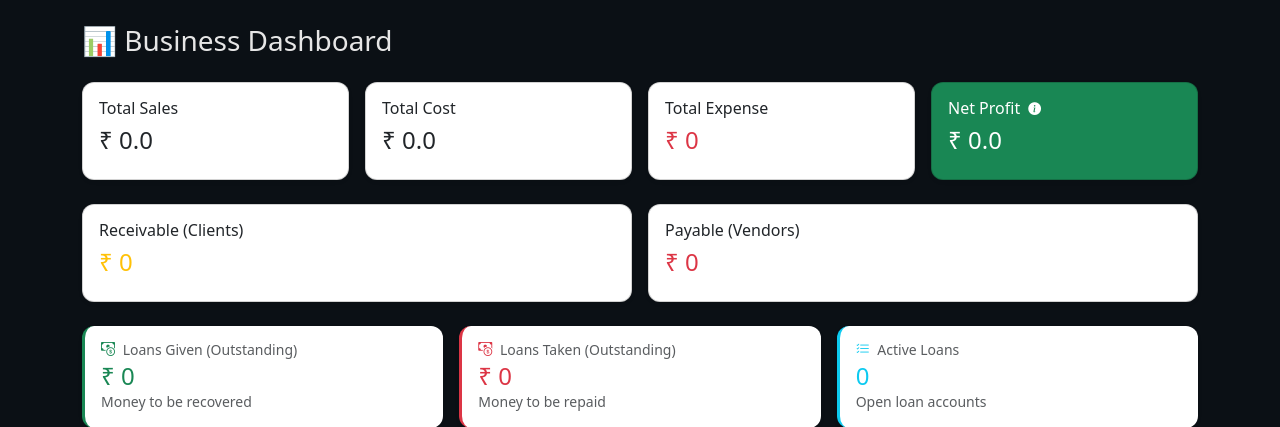
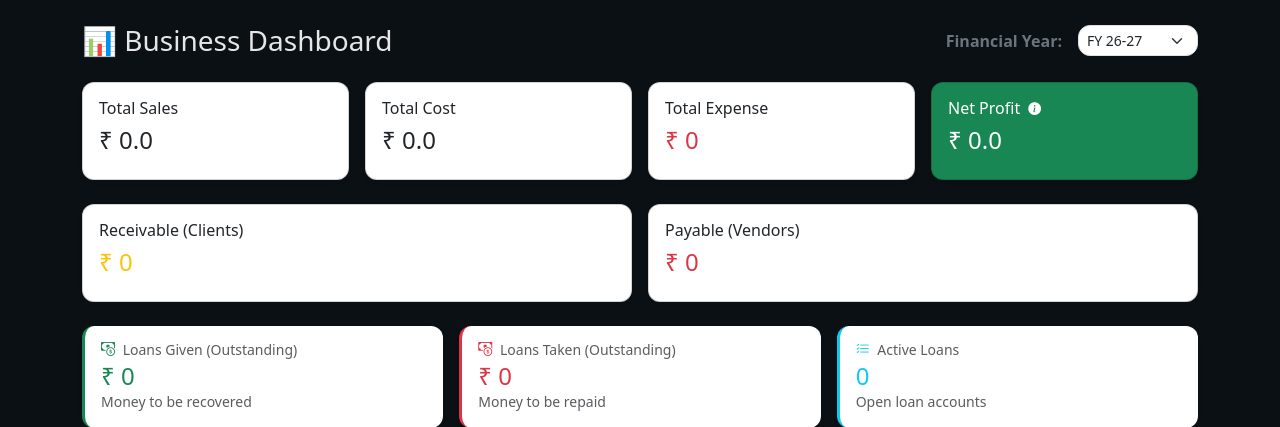
Before and after one commit to yash755/mayachem, a Flask app: page / in a window 1280 px wide. Shown: the part 135-562 px from the top of the page. Run offline with Flask 3, Linux system fonts and the light colour scheme; the visitor is signed in with stand-in values (Sample User, id 1); data that the repository does not hold is empty; some libraries are stand-ins or nearby versions.

Commit message:
Add Financial Year filter to Business Dashboard

```diff
--- a/app.py
+++ b/app.py
@@ -723,9 +723,37 @@ def register_routes(app: Flask) -> None:
         session.clear()
         return redirect(url_for("login"))
 
+    def get_current_fy(date_obj=None):
+        if not date_obj:
+            date_obj = datetime.now()
+        year = date_obj.year
+        if date_obj.month >= 4:
+            return f"{str(year)[-2:]}-{str(year+1)[-2:]}"
+        else:
+            return f"{str(year-1)[-2:]}-{str(year)[-2:]}"
+
+    def fy_to_dates(fy_str):
+        start_y = 2000 + int(fy_str.split('-')[0])
+        end_y = 2000 + int(fy_str.split('-')[1])
+        return f"{start_y}-04-01", f"{end_y}-03-31"
+
+    def get_all_fys():
+        current_y = datetime.now().year
+        fys = []
+        for y in range(2023, current_y + 2):
+            d = datetime(y, 4, 1)
+            fys.append(get_current_fy(d))
+        return sorted(list(set(fys)), reverse=True)
+
     # Dashboard
     @app.route("/")
     def index():
+        selected_fy = request.args.get("fy")
+        all_fys = get_all_fys()
+        if not selected_fy or selected_fy not in all_fys:
+            selected_fy = get_current_fy()
+
+        fy_start, fy_end = fy_to_dates(selected_fy)
 
         # --------------------------------------------------
         # Latest sales
@@ -754,9 +782,11 @@ def register_routes(app: Flask) -> None:
                     COALESCE(sale.freight,0) freight
                 FROM sale
                 JOIN sale_item ON sale_item.sale_id = sale.id
+                WHERE sale.date >= :fy_start AND sale.date <= :fy_end
                 GROUP BY sale.id
             ) per_sale
-            """)
+            """),
+            {"fy_start": fy_start, "fy_end": fy_end}
         ).mappings().first()
 
         total_qty = float(totals["total_qty"] or 0)
@@ -869,6 +899,9 @@ def register_routes(app: Flask) -> None:
 
         total_expense = db.session.query(
             func.sum(Expense.amount)
+        ).filter(
+            Expense.date >= fy_start,
+            Expense.date <= fy_end
         ).scalar() or 0
 
         total_sale_pending = round(sum(s.balance_due() for s in sales), 2)
@@ -993,9 +1026,12 @@ def register_routes(app: Flask) -> None:
             monthly=monthly,
             current_data=current_data,
             products=products,
-
+            total_net_profit=total_net_profit,
             total_sale_pending=total_sale_pending,
             total_purchase_pending=total_purchase_pending,
+
+            selected_fy=selected_fy,
+            all_fys=all_fys,
             total_expense=round(total_expense, 2),
             total_salary_left=round(total_salary_left, 2),
             chart_labels=json.dumps(chart_labels),
--- a/templates/index.html
+++ b/templates/index.html
@@ -1,7 +1,17 @@
 {% extends "base.html" %}
 {% block content %}
 
-<h3 class="mb-4">📊 Business Dashboard</h3>
+<div class="d-flex justify-content-between align-items-center mb-4">
+  <h3 class="mb-0">📊 Business Dashboard</h3>
+  <form class="d-flex align-items-center" method="GET" action="/">
+    <label class="me-2 fw-semibold text-secondary" style="white-space:nowrap;">Financial Year:</label>
+    <select name="fy" class="form-select form-select-sm" onchange="this.form.submit()" style="width:120px;">
+      {% for fy in all_fys %}
+      <option value="{{ fy }}" {% if fy == selected_fy %}selected{% endif %}>FY {{ fy }}</option>
+      {% endfor %}
+    </select>
+  </form>
+</div>
 
 <!-- ===================== -->
 <!-- TOP SUMMARY CARDS -->
```
